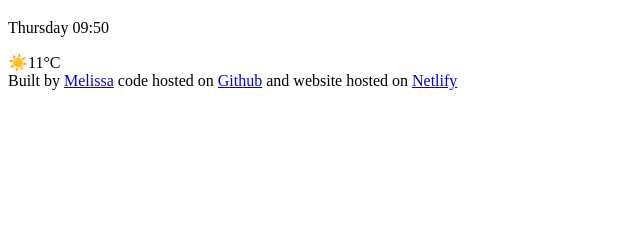
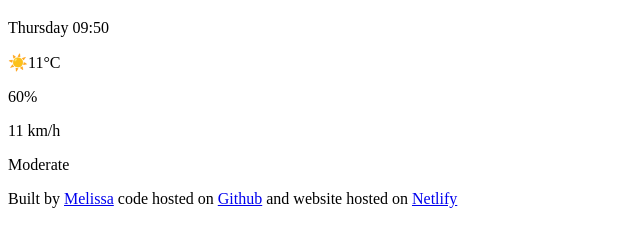
Before and after one commit to Melissa-Henry-Dev/Weather-App, a plain HTML site: page index.html in a window 1280 px wide. Shown: the part 90-336 px from the top of the page, without its empty margins (0-640 px from the left). Drawn offline with Linux system fonts and the light colour scheme.

Commit message:
added final html elements

```diff
--- a/index.html
+++ b/index.html
@@ -13,12 +13,25 @@
         </form>
     </header>
     <main>
-        <div class="city-name city-date">
-            <h1>Johannesburg</h1>
-            <p>Thursday 09:50</p>
+        <div class="main-section">
+            <div class="city-name city-date">
+                <h1>Johannesburg</h1>
+                <p>Thursday 09:50</p>
+            </div>
+            <div class="city-temp">
+                ☀️11°C
+            </div>
         </div>
-        <div class="city-temp">
-            ☀️11°C
+        <div class="weather-info">
+            <div class="weather-humidity">
+                <p>60%</p>
+            </div>
+            <div class="weather-wind">
+                <p>11 km/h</p>
+            </div>
+            <div class="weather-uv-index">
+                <p>Moderate</p>
+            </div>
         </div>
     </main>
     <footer>Built by <a href="https://github.com/Melissa-Henry-Dev">Melissa</a> code hosted on <a href="https://github.com/Melissa-Henry-Dev/Weather-App">Github</a> and website hosted on <a href="https://weather-application-melissa.netlify.app/">Netlify</a></footer>
```
